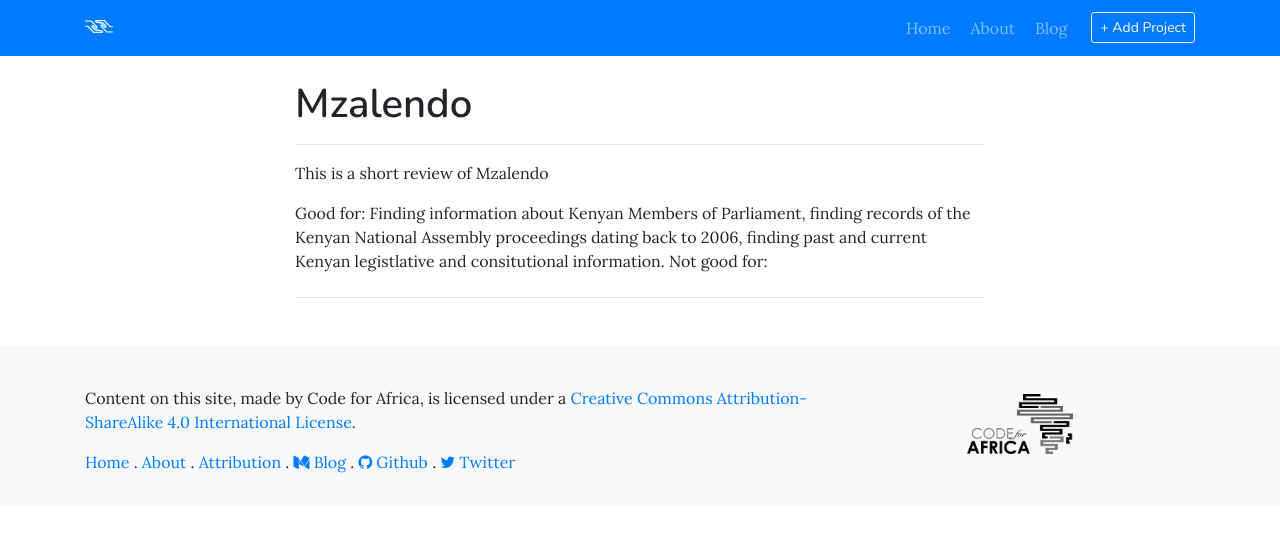
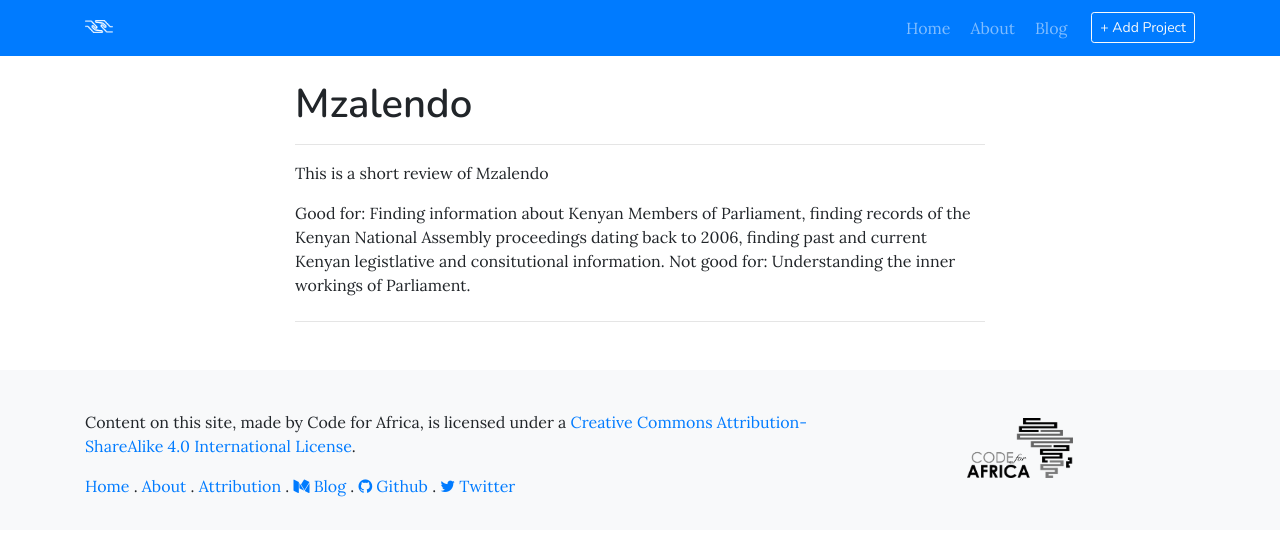
Before and after one commit to CodeForAfrica/africanCOMMONS, a Jekyll site: the page built from _reviews/mzalendo.md, in a window 1280 px wide. Shown: the top 536 px of the page. Built offline with Jekyll 4.4.1, drawn with Linux system fonts in a browser that asks for light colours; comment, search, counter and statistics services are not loaded.

Commit message:
Update mzalendo.md

```diff
--- a/_reviews/mzalendo.md
+++ b/_reviews/mzalendo.md
@@ -6,4 +6,4 @@ title: Mzalendo
 This is a short review of Mzalendo
 
 Good for: Finding information about Kenyan Members of Parliament, finding records of the Kenyan National Assembly proceedings dating back to 2006, finding past and current Kenyan legistlative and consitutional information.
-Not good for:
+Not good for: Understanding the inner workings of Parliament.
```
